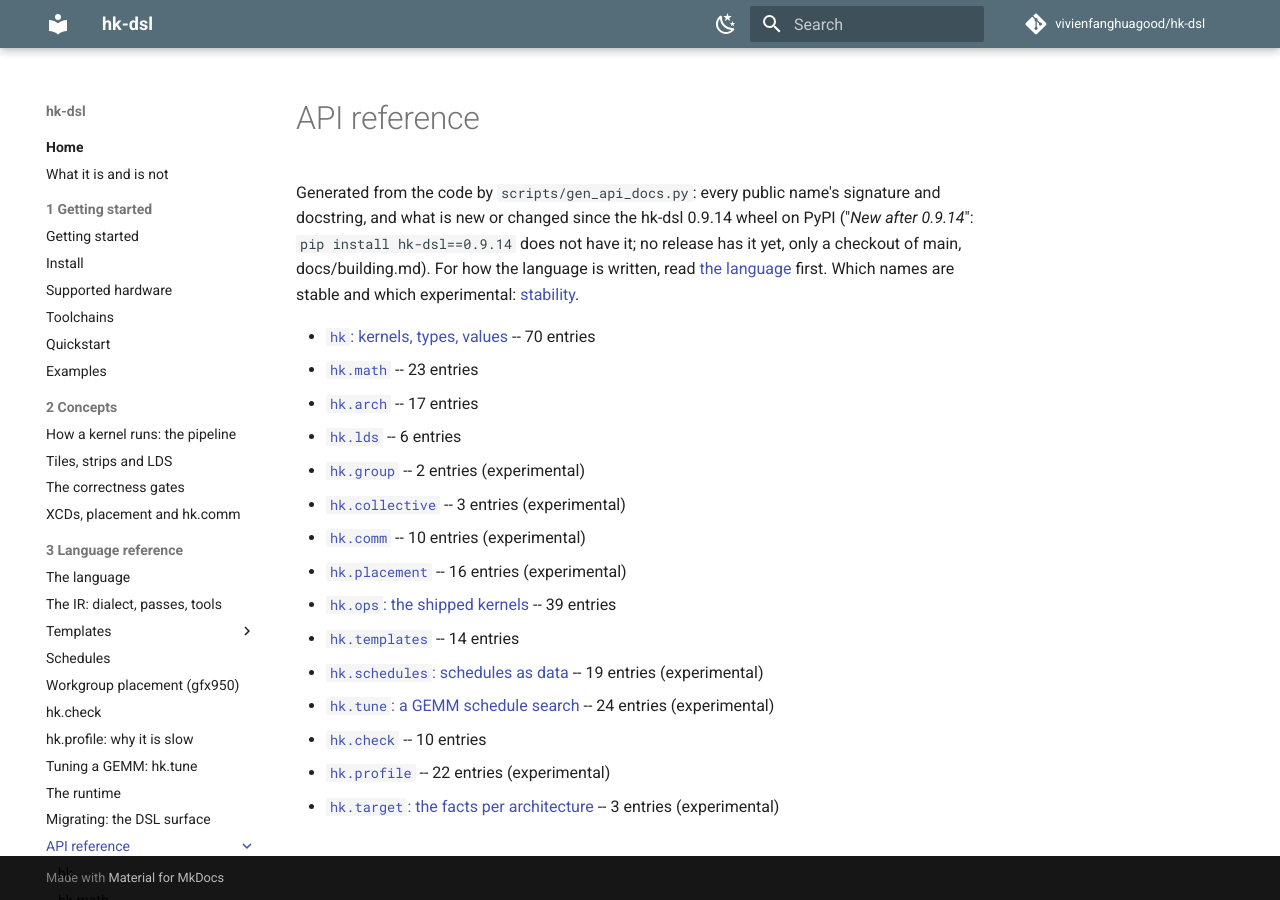
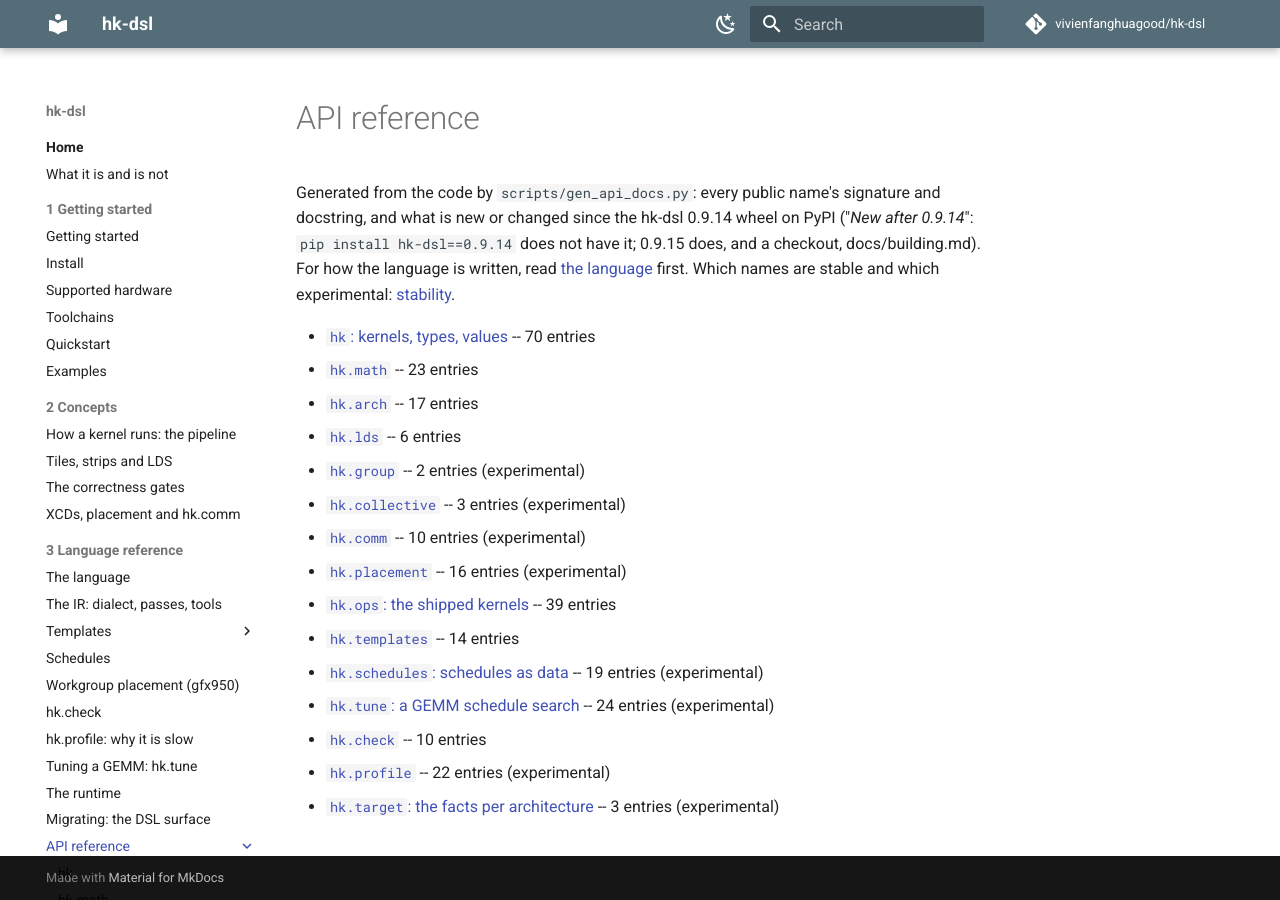
Before and after one commit to vivienfanghuagood/hk-dsl, an MkDocs documentation site: the page built from docs/api/README.md, in a window 1280 px wide. Built offline with MkDocs 1.6.1 and Material for MkDocs 9.7.7, drawn with Linux system fonts in a browser that asks for light colours; comment, search, counter and statistics services are not loaded.

Commit message:
release 0.9.15: vllm_quark on gfx1201 (#336); fp16 prefill and decode on vLLM (#335); MoE revert fix (#334)
Version 0.9.15, RELEASE = "0.9.15", API index regenerated; the dialect stays hk-dialect-8.
CHANGELOG: Unreleased cut as 0.9.15 (a stray "### Changes" heading from a union merge dropped), with a
"How this release was verified" note: gfx950 tiers skipped while the MI355X CI cards were held (a2).
README, llms.txt, the skill, support matrix and toolchains name 0.9.15.

Co-Authored-By: Claude <noreply@anthropic.com>

```diff
--- a/docs/api/README.md
+++ b/docs/api/README.md
@@ -2,7 +2,7 @@
 
 # API reference
 
-Generated from the code by `scripts/gen_api_docs.py`: every public name's signature and docstring, and what is new or changed since the hk-dsl 0.9.14 wheel on PyPI ("*New after 0.9.14*": `pip install hk-dsl==0.9.14` does not have it; no release has it yet, only a checkout of main, docs/building.md). For how the language is written, read [the language](../language.md) first. Which names are stable and which experimental: [stability](../stability.md).
+Generated from the code by `scripts/gen_api_docs.py`: every public name's signature and docstring, and what is new or changed since the hk-dsl 0.9.14 wheel on PyPI ("*New after 0.9.14*": `pip install hk-dsl==0.9.14` does not have it; 0.9.15 does, and a checkout, docs/building.md). For how the language is written, read [the language](../language.md) first. Which names are stable and which experimental: [stability](../stability.md).
 
 - [`hk`: kernels, types, values](hk.md) -- 70 entries
 - [`hk.math`](hk.math.md) -- 23 entries
--- a/llms.txt
+++ b/llms.txt
@@ -68,7 +68,7 @@ It traces and runs on both GPUs, ragged shapes (100x1000) included; `hk.check` t
 
 ## Pitfalls
 
-- The docs describe main; `pip install hk-dsl` is 0.9.14 (check `hk.__version__`). The API reference marks what is *New after 0.9.14*: on main only, in no release yet. 0.8.0 added, and 0.7.0 lacks, workgroup placement (`hk.kernel(placement=)`, `hk.Placement`, `hk.arch.xcd_count`), `hk.map_cpp`, the strip ops and element exchange. 0.6.0's synchronous `g.load` / `g.store` on gfx950 read and write past a partial last tile; 0.7.0's do not.
+- The docs describe main; `pip install hk-dsl` is 0.9.15 (check `hk.__version__`). The API reference marks what is *New after 0.9.14*: in 0.9.15, not in 0.9.14. 0.8.0 added, and 0.7.0 lacks, workgroup placement (`hk.kernel(placement=)`, `hk.Placement`, `hk.arch.xcd_count`), `hk.map_cpp`, the strip ops and element exchange. 0.6.0's synchronous `g.load` / `g.store` on gfx950 read and write past a partial last tile; 0.7.0's do not.
 - Positional kernel parameters are tensors (`hk.Tensor[dtype]`, 4-D `(batch, depth, rows, cols)`; a 2-D tensor is `(rows, cols)`). Constexprs are keyword-only with a default, baked into the source: a new value is a new compile.
 - The transcendental math (gelu, dgelu, sqrt, rsqrt, silu) is fp32-only: load 16-bit data into an fp32 tile or strip (the load converts) and store it back (the store converts). `hk.math.gelu` is `F.gelu(x, approximate="tanh")`, not the erf default.
 - A strip's columns are whole chunks of `wave x run` (32 x run on gfx1100, 64 x run on gfx950): `CW=512` with `run=8` fits both. Read the wave from `hk.arch.target().wave` when a plan depends on it.
--- a/pyproject.toml
+++ b/pyproject.toml
@@ -4,7 +4,7 @@ build-backend = "setuptools.build_meta"
 
 [project]
 name = "hk-dsl"
-version = "0.9.14"
+version = "0.9.15"
 description = "A general-purpose Python DSL for AMD GPU kernels on RDNA and CDNA, with build-time gates against silent tile-level errors (spills, missing waits, MFMA hazards). Its largest end-to-end gains today are on Radeon (RDNA3/RDNA4), through vLLM and SGLang."
 # Release wheels are cp310, cp311, cp312 and cp313 (each carries MLIR bindings for one
 # CPython); another 3.x builds from source (docs/building.md). CI tests 3.10 and 3.12.
```
Also changed, not shown: CHANGELOG.md (+26 -5 lines), README.md (+1 -1 lines), docs/support-matrix.md (+1 -1 lines), docs/toolchains.md (+1 -1 lines), skills/hk-kernel/SKILL.md (+1 -1 lines), 2 other files.
